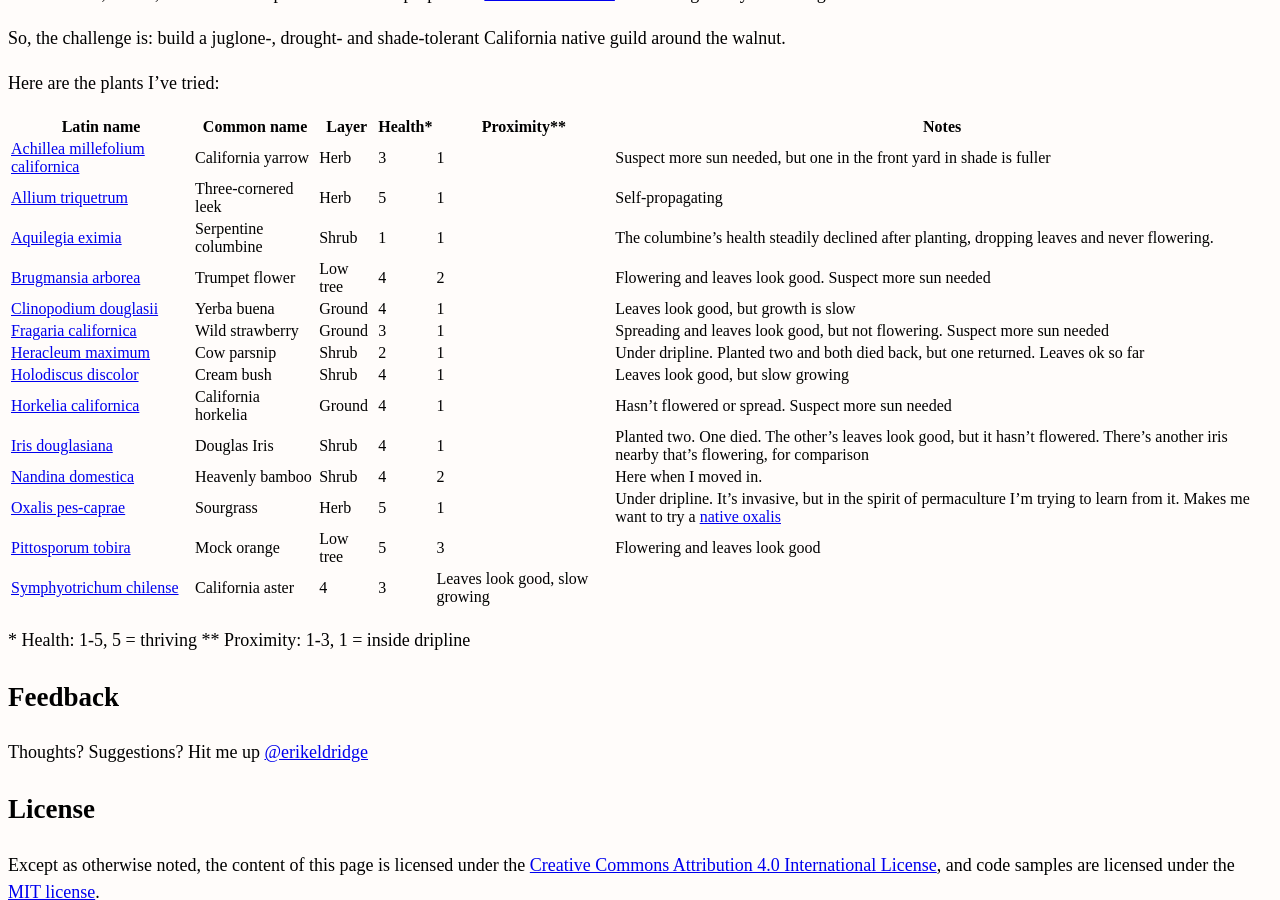
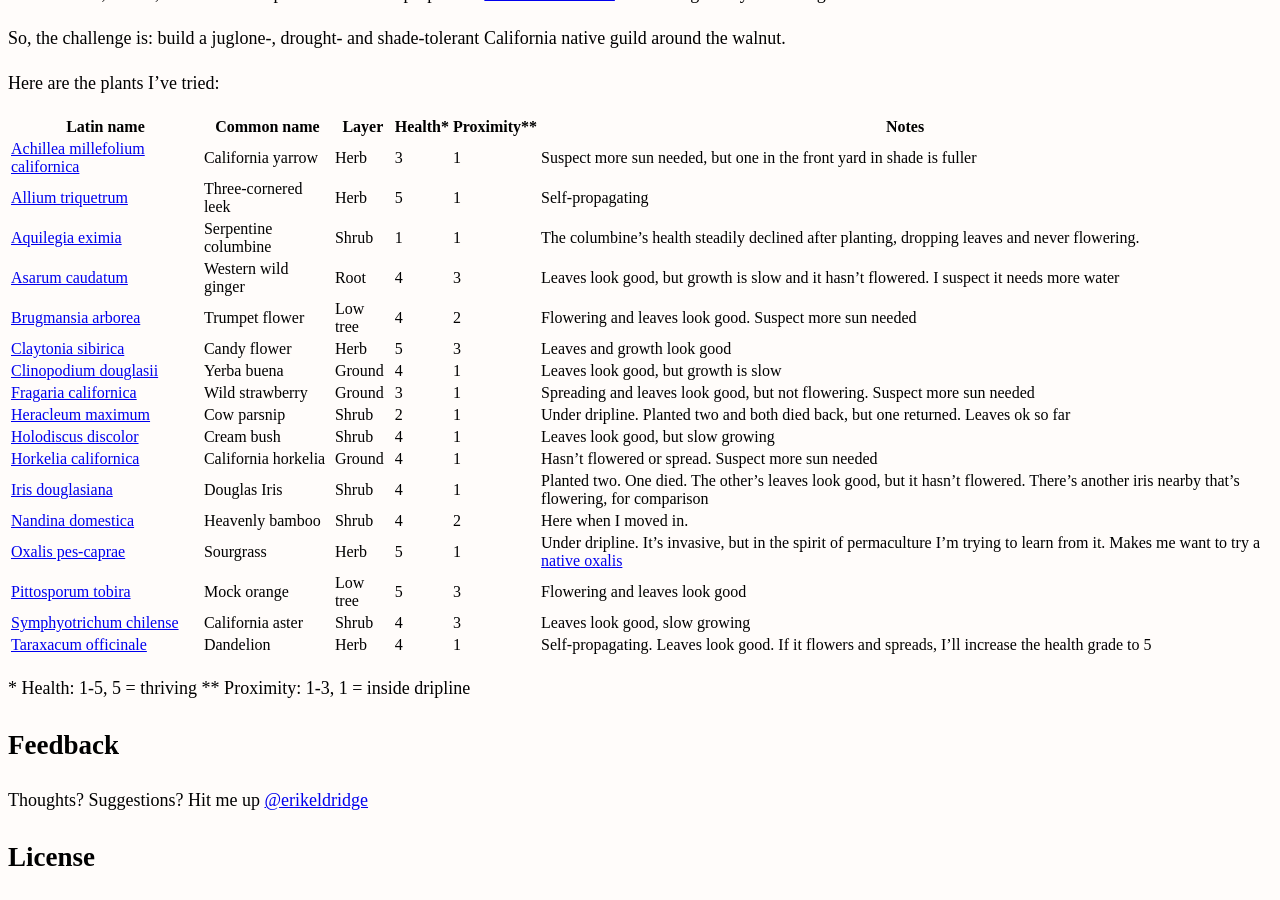
Before and after one commit to erikeldridge/erikeldridge.github.com, a Jekyll site: the page built from _posts/2018-01-20-walnut-guild.md, in a window 1280 px wide and 900 px high, scrolled down 475 px. Built offline with Jekyll 4.4.1, drawn with Linux system fonts in a browser that asks for light colours; nearby versions of some CDN libraries.

Commit message:
Update from Forestry.io - 2018-01-20-walnut-guild.md

```diff
--- a/_posts/2018-01-20-walnut-guild.md
+++ b/_posts/2018-01-20-walnut-guild.md
@@ -32,7 +32,9 @@ Here are the plants I've tried:
 | [Achillea millefolium californica](https://www.inaturalist.org/taxa/239065-Achillea-millefolium-californica) | California yarrow | Herb | 3 | 1 | Suspect more sun needed, but one in the front yard in shade is fuller |
 | [Allium triquetrum](https://www.inaturalist.org/taxa/55505-Allium-triquetrum) | Three-cornered leek | Herb | 5 | 1 | Self-propagating |
 | [Aquilegia eximia](https://www.inaturalist.org/taxa/57230-Aquilegia-eximia) | Serpentine columbine | Shrub | 1 | 1 | The columbine's health steadily declined after planting, dropping leaves and never flowering. |
+| [Asarum caudatum](https://www.inaturalist.org/taxa/52858-Asarum-caudatum) | Western wild ginger | Root | 4 | 3 | Leaves look good, but growth is slow and it hasn't flowered. I suspect it needs more water |
 | [Brugmansia arborea](https://www.inaturalist.org/taxa/126914-Brugmansia-arborea) | Trumpet flower | Low tree | 4 | 2 | Flowering and leaves look good. Suspect more sun needed |
+| [Claytonia sibirica](https://www.inaturalist.org/taxa/55767-Claytonia-sibirica) | Candy flower | Herb | 5 | 3 | Leaves and growth look good |
 | [Clinopodium douglasii](https://www.inaturalist.org/taxa/53203-Clinopodium-douglasii) | Yerba buena | Ground | 4 | 1 | Leaves look good, but growth is slow |
 | [Fragaria californica](https://www.inaturalist.org/taxa/61095-Fragaria-vesca-californica) | Wild strawberry | Ground | 3 | 1 | Spreading and leaves look good, but not flowering. Suspect more sun needed |
 | [Heracleum maximum](https://www.inaturalist.org/taxa/53094-Heracleum-maximum) | Cow parsnip | Shrub | 2 | 1 | Under dripline. Planted two and both died back, but one returned. Leaves ok so far |
@@ -42,7 +44,8 @@ Here are the plants I've tried:
 | [Nandina domestica](https://www.inaturalist.org/taxa/127010-Nandina-domestica) | Heavenly bamboo | Shrub | 4 | 2 | Here when I moved in. |
 | [Oxalis pes-caprae](https://www.inaturalist.org/taxa/53169-Oxalis-pes-caprae) | Sourgrass | Herb | 5 | 1 | Under dripline. It's invasive, but in the spirit of permaculture I'm trying to learn from it. Makes me want to try a [native oxalis](https://www.inaturalist.org/taxa/78298-Oxalis-californica) |
 | [Pittosporum tobira](https://www.inaturalist.org/taxa/78592-Pittosporum-tobira)| Mock orange | Low tree | 5 | 3 | Flowering and leaves look good |
-| [Symphyotrichum chilense](https://www.inaturalist.org/taxa/56861-Symphyotrichum-chilense) | California aster | 4 | 3 | Leaves look good, slow growing |
+| [Symphyotrichum chilense](https://www.inaturalist.org/taxa/56861-Symphyotrichum-chilense) | California aster | Shrub | 4 | 3 | Leaves look good, slow growing |
+| [Taraxacum officinale](https://www.inaturalist.org/taxa/47602-Taraxacum-officinale) | Dandelion | Herb | 4 | 1 | Self-propagating. Leaves look good. If it flowers and spreads, I'll increase the health grade to 5 |
 
 \* Health: 1-5, 5 = thriving
 \*\* Proximity: 1-3, 1 = inside dripline
```
Also changed, not shown: other parts of _posts/2018-01-20-walnut-guild.md (+1 -1 lines).
